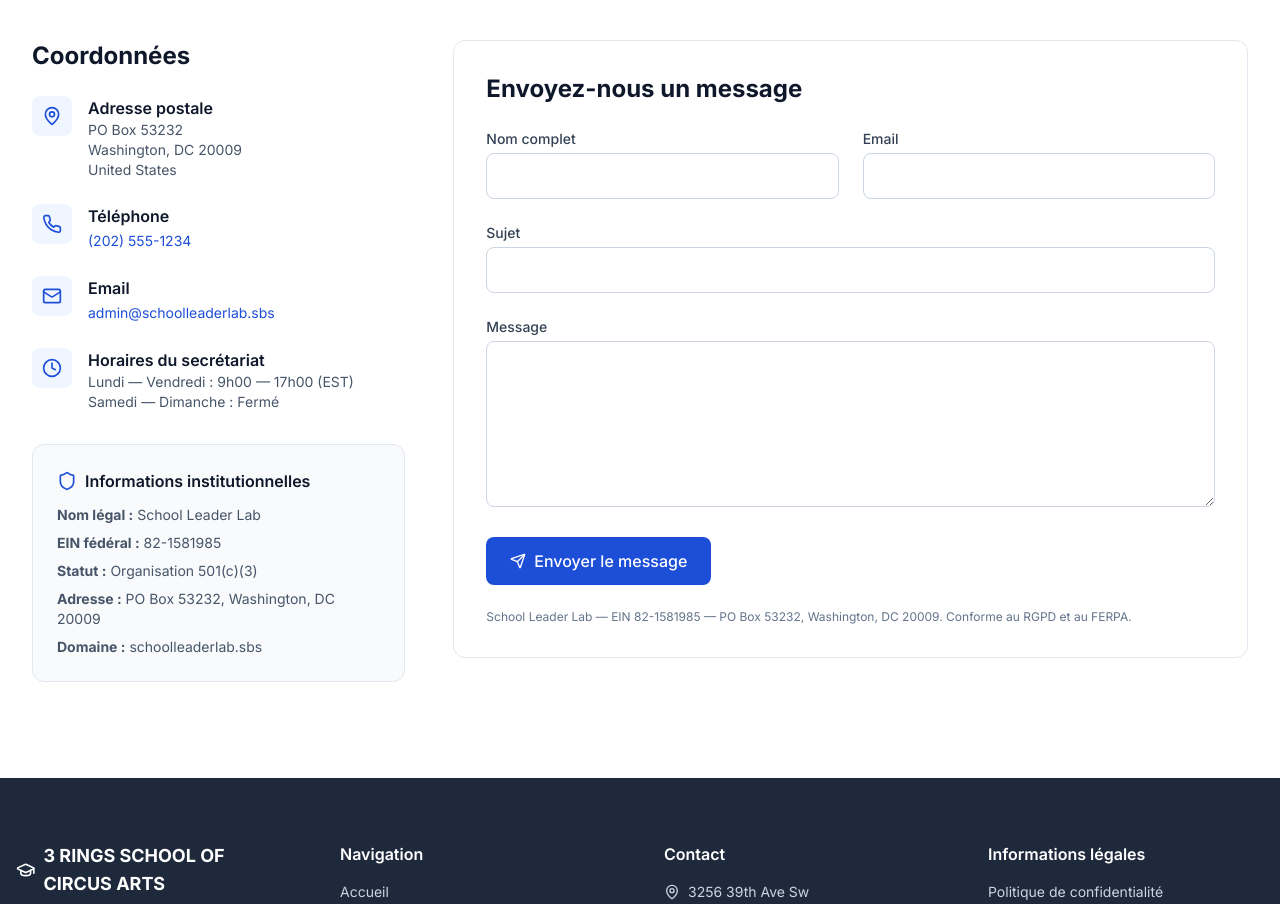
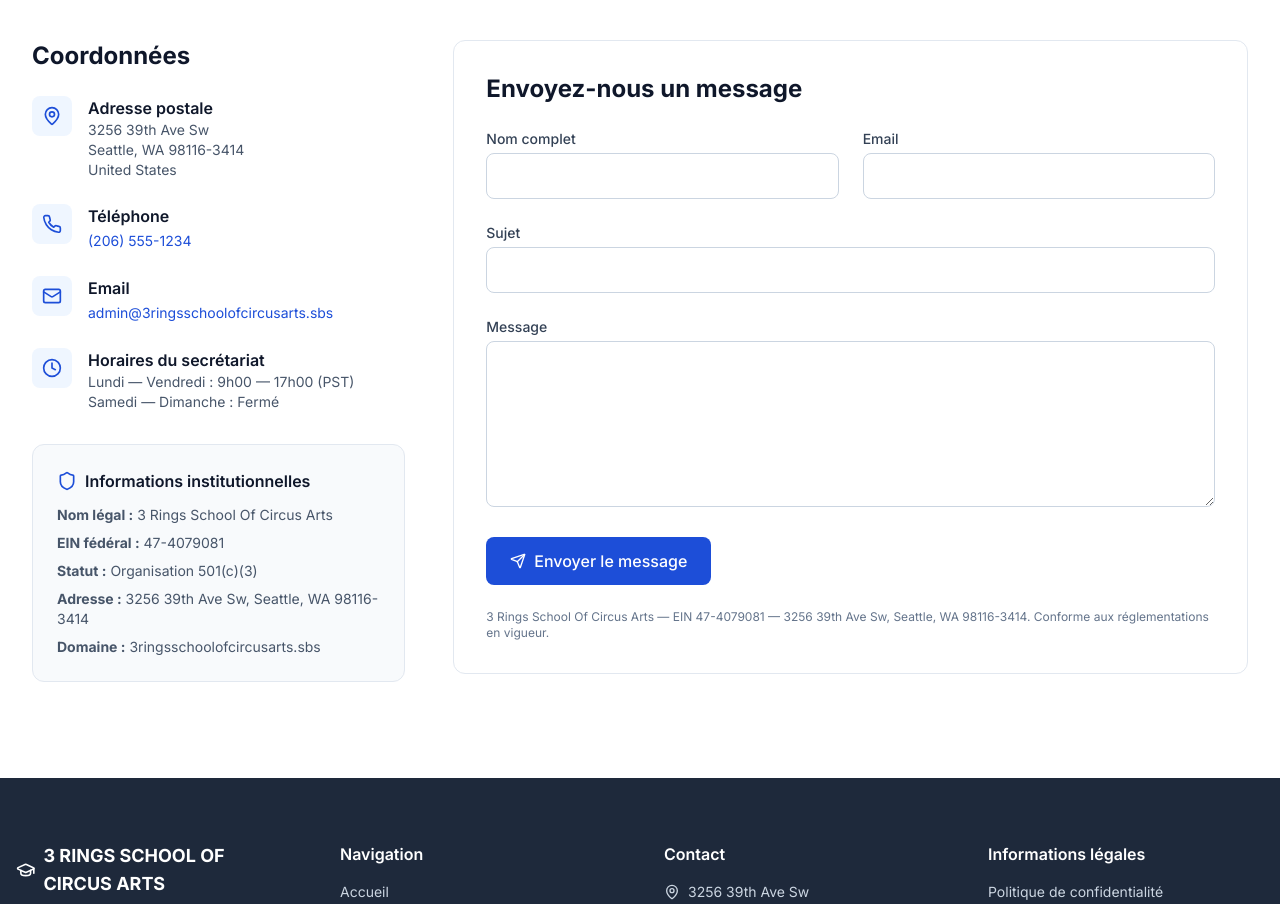
Before and after one commit to irmafiguero199/3ringsschoolofcircusarts.sbs, a React (Vite) app in the folder school-leader-lab/: page /contact in a window 1280 px wide. Shown: the part 400-1304 px from the top of the page. Built offline with nearby package versions, Linux system fonts and the light colour scheme.

Commit message:
Update contact information for 3 Rings School Of Circus Arts

```diff
--- a/school-leader-lab/src/pages/Contact.jsx
+++ b/school-leader-lab/src/pages/Contact.jsx
@@ -11,13 +11,13 @@ function Contact() {
   return (
     <>
       <Helmet>
-        <title>Contact — School Leader Lab</title>
-        <meta name="description" content="Contactez School Leader Lab. Adresse : PO Box 53232, Washington, DC 20009. Email : admin@schoolleaderlab.sbs. Téléphone : (202) 555-1234. EIN 82-1581985." />
+        <title>Contact — 3 Rings School Of Circus Arts</title>
+        <meta name="description" content="Contactez 3 Rings School Of Circus Arts. Adresse : 3256 39th Ave Sw, Seattle, WA 98116-3414. Email : admin@3ringsschoolofcircusarts.sbs. Téléphone : (206) 555-1234. EIN 47-4079081." />
       </Helmet>
       <div className="bg-primary-900 text-white py-16">
         <div className="container-main px-4 text-center">
           <h1 className="text-4xl md:text-5xl font-bold mb-4">Contactez-nous</h1>
-          <p className="text-primary-100 text-lg max-w-2xl mx-auto">Notre équipe est à votre disposition pour toute question sur nos programmes, nos admissions ou nos partenariats.</p>
+          <p className="text-primary-100 text-lg max-w-2xl mx-auto">Notre équipe est à votre disposition pour toute question sur nos programmes d'arts du cirque, nos admissions ou nos partenariats.</p>
         </div>
       </div>
       <section className="section-padding bg-white">
@@ -29,30 +29,30 @@ function Contact() {
                 <div className="space-y-6">
                   <div className="flex items-start gap-4">
                     <div className="w-10 h-10 bg-primary-50 rounded-lg flex items-center justify-center shrink-0"><MapPin className="w-5 h-5 text-primary-700" /></div>
-                    <div><p className="font-semibold text-slate-900">Adresse postale</p><p className="text-sm text-slate-600">PO Box 53232<br />Washington, DC 20009<br />United States</p></div>
+                    <div><p className="font-semibold text-slate-900">Adresse postale</p><p className="text-sm text-slate-600">3256 39th Ave Sw<br />Seattle, WA 98116-3414<br />United States</p></div>
                   </div>
                   <div className="flex items-start gap-4">
                     <div className="w-10 h-10 bg-primary-50 rounded-lg flex items-center justify-center shrink-0"><Phone className="w-5 h-5 text-primary-700" /></div>
-                    <div><p className="font-semibold text-slate-900">Téléphone</p><a href="tel:+12025551234" className="text-sm text-primary-700 hover:underline">(202) 555-1234</a></div>
+                    <div><p className="font-semibold text-slate-900">Téléphone</p><a href="tel:+12065551234" className="text-sm text-primary-700 hover:underline">(206) 555-1234</a></div>
                   </div>
                   <div className="flex items-start gap-4">
                     <div className="w-10 h-10 bg-primary-50 rounded-lg flex items-center justify-center shrink-0"><Mail className="w-5 h-5 text-primary-700" /></div>
-                    <div><p className="font-semibold text-slate-900">Email</p><a href="mailto:admin@schoolleaderlab.sbs" className="text-sm text-primary-700 hover:underline">admin@schoolleaderlab.sbs</a></div>
+                    <div><p className="font-semibold text-slate-900">Email</p><a href="mailto:admin@3ringsschoolofcircusarts.sbs" className="text-sm text-primary-700 hover:underline">admin@3ringsschoolofcircusarts.sbs</a></div>
                   </div>
                   <div className="flex items-start gap-4">
                     <div className="w-10 h-10 bg-primary-50 rounded-lg flex items-center justify-center shrink-0"><Clock className="w-5 h-5 text-primary-700" /></div>
-                    <div><p className="font-semibold text-slate-900">Horaires du secrétariat</p><p className="text-sm text-slate-600">Lundi — Vendredi : 9h00 — 17h00 (EST)<br />Samedi — Dimanche : Fermé</p></div>
+                    <div><p className="font-semibold text-slate-900">Horaires du secrétariat</p><p className="text-sm text-slate-600">Lundi — Vendredi : 9h00 — 17h00 (PST)<br />Samedi — Dimanche : Fermé</p></div>
                   </div>
                 </div>
               </div>
               <div className="bg-slate-50 p-6 rounded-xl border border-slate-200">
                 <div className="flex items-center gap-2 mb-3"><Shield className="w-5 h-5 text-primary-700" /><h3 className="font-semibold text-slate-900">Informations institutionnelles</h3></div>
                 <ul className="space-y-2 text-sm text-slate-600">
-                  <li><strong>Nom légal :</strong> School Leader Lab</li>
-                  <li><strong>EIN fédéral :</strong> 82-1581985</li>
+                  <li><strong>Nom légal :</strong> 3 Rings School Of Circus Arts</li>
+                  <li><strong>EIN fédéral :</strong> 47-4079081</li>
                   <li><strong>Statut :</strong> Organisation 501(c)(3)</li>
-                  <li><strong>Adresse :</strong> PO Box 53232, Washington, DC 20009</li>
-                  <li><strong>Domaine :</strong> schoolleaderlab.sbs</li>
+                  <li><strong>Adresse :</strong> 3256 39th Ave Sw, Seattle, WA 98116-3414</li>
+                  <li><strong>Domaine :</strong> 3ringsschoolofcircusarts.sbs</li>
                 </ul>
               </div>
             </div>
@@ -61,7 +61,7 @@ function Contact() {
                 <div className="bg-green-50 border border-green-200 rounded-xl p-8 text-center h-full flex flex-col items-center justify-center">
                   <CheckCircle className="w-12 h-12 text-green-600 mb-4" />
                   <h3 className="text-xl font-bold text-green-800 mb-2">Message envoyé</h3>
-                  <p className="text-green-700">Merci de nous avoir contactés. Nous vous répondrons dans les plus brefs délais à l\'adresse <strong>{formData.email}</strong>.</p>
+                  <p className="text-green-700">Merci de nous avoir contactés. Nous vous répondrons dans les plus brefs délais à l'adresse <strong>{formData.email}</strong>.</p>
                 </div>
               ) : (
                 <form onSubmit={handleSubmit} className="bg-white p-8 rounded-xl border border-slate-200 space-y-6">
@@ -73,7 +73,7 @@ function Contact() {
                   <div><label className="block text-sm font-medium text-slate-700 mb-1">Sujet</label><input type="text" name="subject" required value={formData.subject} onChange={handleChange} className="w-full px-4 py-2.5 rounded-lg border border-slate-300 focus:ring-2 focus:ring-primary-500 focus:border-transparent" /></div>
                   <div><label className="block text-sm font-medium text-slate-700 mb-1">Message</label><textarea name="message" rows="6" required value={formData.message} onChange={handleChange} className="w-full px-4 py-2.5 rounded-lg border border-slate-300 focus:ring-2 focus:ring-primary-500 focus:border-transparent"></textarea></div>
                   <button type="submit" className="btn-primary"><Send className="w-4 h-4 mr-2" />Envoyer le message</button>
-                  <p className="text-xs text-slate-500">School Leader Lab — EIN 82-1581985 — PO Box 53232, Washington, DC 20009. Conforme au RGPD et au FERPA.</p>
+                  <p className="text-xs text-slate-500">3 Rings School Of Circus Arts — EIN 47-4079081 — 3256 39th Ave Sw, Seattle, WA 98116-3414. Conforme aux réglementations en vigueur.</p>
                 </form>
               )}
             </div>
```
